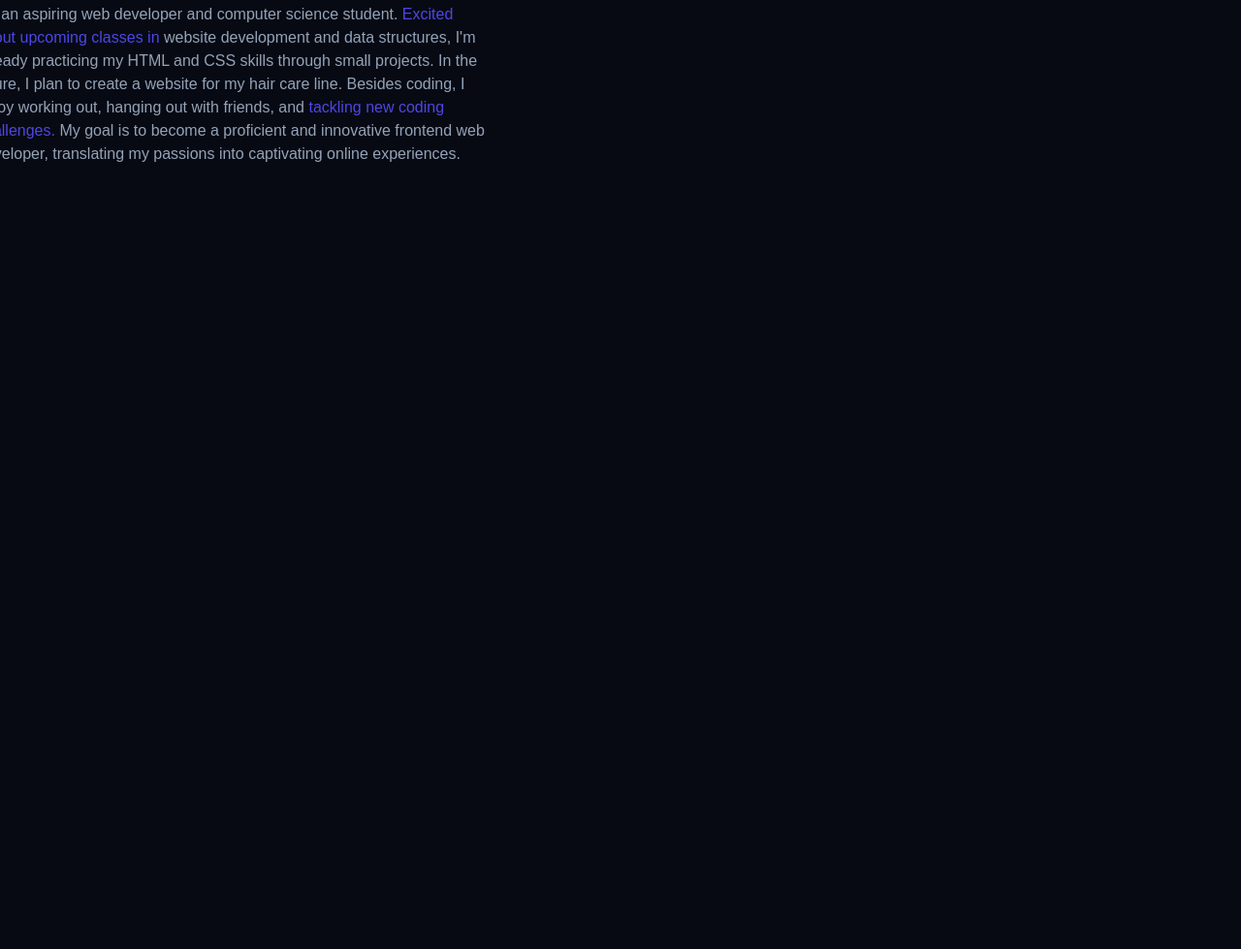
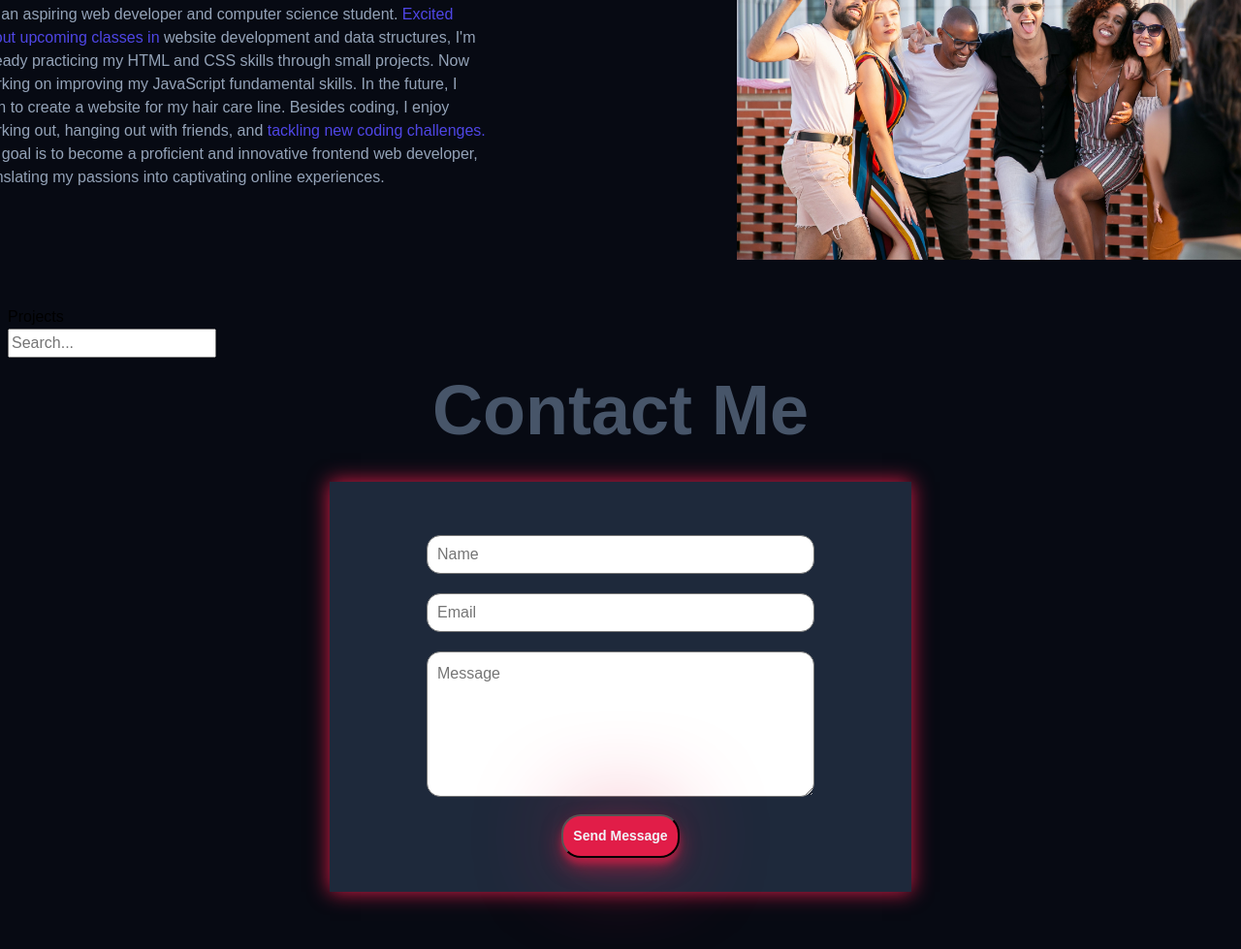
Before and after one commit to ThatzMeJ/online-profile, a plain HTML site: page index.html in a window 1280 px wide. Shown: the part 965-1944 px from the top of the page at 97% size. Drawn offline with Linux system fonts and the light colour scheme; a web font is replaced by a local one.

Commit message:
Made a contact section now working on adding my personal projects!

```diff
--- a/index.html
+++ b/index.html
@@ -1,15 +1,19 @@
 <!DOCTYPE html>
 <html lang="en">
+
 <head>
   <meta charset="UTF-8">
   <meta name="viewport" content="width=device-width, initial-scale=1.0">
   <title>Portfolio</title>
   <link
-  href="https://api.fontshare.com/v2/css?f[]=general-sans@701,200,500,301,201,300,601,600,401,501,400,700&display=swap"
-  rel="stylesheet">
+    href="https://api.fontshare.com/v2/css?f[]=general-sans@701,200,500,301,201,300,601,600,401,501,400,700&display=swap"
+    rel="stylesheet">
+  <link rel="stylesheet" href="https://cdnjs.cloudflare.com/ajax/libs/font-awesome/6.5.1/css/all.min.css"
+    integrity="sha512-DTOQO9RWCH3ppGqcWaEA1BIZOC6xxalwEsw9c2QQeAIftl+Vegovlnee1c9QX4TctnWMn13TZye+giMm8e2LwA=="
+    crossorigin="anonymous" referrerpolicy="no-referrer" />
+  <link rel="stylesheet" href="style.css">
+</head>
 
-<link rel="stylesheet" href="style.css">
-</head>
 <body>
 
   <header class="header container">
@@ -47,16 +51,41 @@
         <h1>About Me</h1>
         <p>
           I'm an aspiring web developer and computer science student. <span>Excited about upcoming classes in</span>
-          website development and data structures, I'm already practicing my HTML and CSS skills through small projects.
+          website development and data structures, I'm already practicing my HTML and CSS skills through small projects. Now working on improving my JavaScript fundamental skills.
           In the future, I plan to create a website for my hair care line. Besides coding, I enjoy working out, hanging
           out with friends, and <span>tackling new coding challenges.</span> My goal is to become a proficient and
           innovative frontend web developer, translating my passions into captivating online experiences.
         </p>
       </div>
       <div class="about__img">
-        <img src="img/pexels-ricky-esquivel-1607855.jpg" alt="Picture of me.">
+        <img src="img/pexels-kampus-production-5935257.jpg" alt="Picture of me.">
+      </div>
+    </section>
+
+    <section class="projects container">
+      <div class="projects__title">
+        Projects
+      </div>
+      <input type="search" id="searchBar" placeholder="Search...">
+      <div class="projects-info">
+
+
+
+      </div>
+    </section>
+
+    <section class="contact" id="contact1">
+      <h1>Contact Me</h1>
+      <div class="contact__info">
+        <form action="#">
+          <input type="text" class="input-field" placeholder="Name">
+          <input type="email" class="input-field" placeholder="Email">
+          <textarea class="input-field textarea-field" placeholder="Message"></textarea>
+          <button type="button" class="contact-btn">Send Message</button>
+        </form>
       </div>
     </section>
   </main>
 </body>
+
 </html>
--- a/style.css
+++ b/style.css
@@ -305,3 +305,77 @@ nav button {
 .about__info p span {
   color: var(--clr-indigo);
 }
+
+
+
+
+
+
+
+
+
+
+
+
+
+
+
+.contact {
+  display: flex;
+  justify-content: center;
+  align-items: center;
+  flex-direction: column;
+  gap: 20px;
+}
+
+.contact h1 {
+  font-size: var(--size-7xl);
+  color: var(--clr-slate600);
+}
+
+.contact__info {
+  width: 600px;
+  background-color: var(--clr-slate800);
+  box-shadow: 0 0 20px 0 var(--clr-rose);
+}
+
+form {
+  margin: 35px;
+  display: flex;
+  flex-direction: column;
+  justify-content: center;
+  align-items: center;
+}
+
+.input-field {
+  width: 400px;
+  height: 40px;
+  margin-top: 20px;
+  padding-left: 10px;
+  padding-right: 10px;
+  border: 1px solid #777;
+  border-radius: 14px;
+  outline: none;
+}
+
+.textarea-field {
+  height: 150px;
+  padding-top: 10px;
+}
+
+.contact-btn {
+  background-color: var(--clr-rose);
+  color: var(--clr-light);
+  border-radius: 20px;
+  margin-top: 18px;
+  padding: 10px;
+  font-weight: 700;
+  box-shadow: 0 10px 20px #e11d4880,0 6px 6px #e11d4880,0 0 100px -10px var(--clr-rose);
+  cursor: pointer;
+  font-size: var(--size-sm);
+  transition: 0.3s ease;
+}
+
+.contact-btn:hover {
+  opacity: 0.7;
+}
```
Also changed, not shown: img/pexels-kampus-production-5935257.jpg (added).
